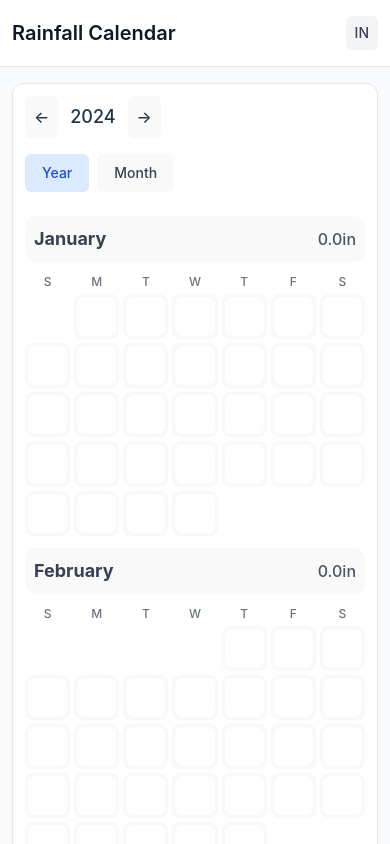
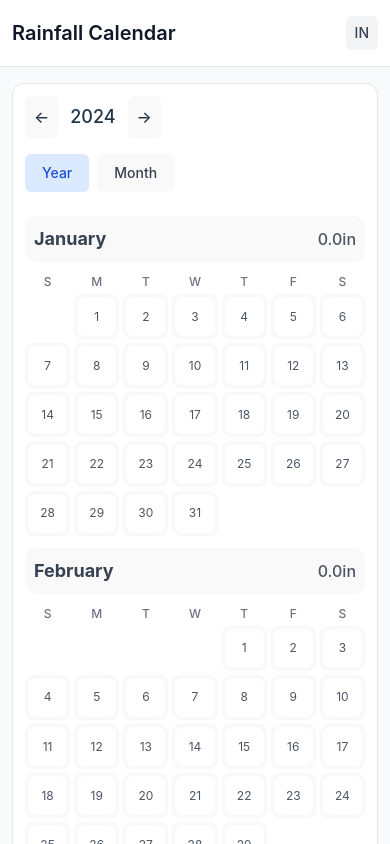
Before and after one commit to rainiernate/rainfallcalculator, a React (Vite) app: page / in a window 390 px wide. Shown: the top 844 px of the page. Built offline with nearby package versions, Linux system fonts and the light colour scheme; no server answers; the HTML template or start-up script is replaced by a standard one.

Commit message:
Mobile improvements

```diff
--- a/src/App.tsx
+++ b/src/App.tsx
@@ -3,8 +3,7 @@ import { format, addMonths, subMonths } from 'date-fns';
 import { CalendarState } from './types';
 import DataPanel from './components/DataPanel';
 import { fetchRainfallData } from './services/noaaApi';
-import YearView from './components/Calendar/YearView';
-import MonthView from './components/Calendar/MonthView';
+import Calendar from './components/Calendar';
 
 function App() {
   const [calendarState, setCalendarState] = useState<CalendarState>({
@@ -173,21 +172,14 @@ function App() {
                 </div>
 
                 {/* Calendar View */}
-                {calendarState.viewLevel === 'year' ? (
-                  <YearView
-                    selectedDate={calendarState.selectedDate}
-                    onDateSelect={handleDateSelect}
-                    data={rainfallData}
-                    unit={calendarState.unit}
-                  />
-                ) : (
-                  <MonthView
-                    selectedDate={calendarState.selectedDate}
-                    onDateSelect={handleDateSelect}
-                    data={rainfallData}
-                    unit={calendarState.unit}
-                  />
-                )}
+                <Calendar
+                  viewLevel={calendarState.viewLevel}
+                  selectedDate={calendarState.selectedDate}
+                  unit={calendarState.unit}
+                  onDateSelect={handleDateSelect}
+                  onViewChange={handleViewChange}
+                  data={rainfallData}
+                />
               </div>
             </div>
 
--- a/src/components/Calendar/Calendar.tsx
+++ b/src/components/Calendar/Calendar.tsx
@@ -6,7 +6,15 @@ import YearView from './YearView';
 import MonthView from './MonthView';
 import InfoPanel from '../InfoPanel/InfoPanel';
 
-const Calendar = ({ viewLevel, selectedDate, unit, onDateSelect }: CalendarViewProps) => {
+interface CalendarProps {
+  viewLevel: 'year' | 'month';
+  selectedDate: Date;
+  unit: string;
+  onDateSelect: (date: Date) => void;
+  onViewChange: (view: 'year' | 'month') => void;
+}
+
+const Calendar = ({ viewLevel, selectedDate, unit, onDateSelect, onViewChange }: CalendarProps) => {
   const [rainfallData, setRainfallData] = useState<RainfallData[]>([]);
   const [loading, setLoading] = useState(true);
   const [error, setError] = useState<string | null>(null);
@@ -79,6 +87,7 @@ const Calendar = ({ viewLevel, selectedDate, unit, onDateSelect }: CalendarViewP
               selectedDate={selectedDate}
               unit={unit}
               onDateSelect={handleDateSelect}
+              onViewChange={onViewChange}
             />
           ) : (
             <MonthView
--- a/src/components/Calendar/MonthView.tsx
+++ b/src/components/Calendar/MonthView.tsx
@@ -66,11 +66,11 @@ const MonthView = ({ data, selectedDate, unit, onDateSelect }: MonthViewProps) =
                 className="aspect-square rounded-lg sm:rounded-xl flex flex-col items-center justify-start p-1 sm:p-2 md:p-4 transition-shadow hover:shadow-lg"
                 style={{ backgroundColor: color }}
               >
-                <span className="text-sm sm:text-xl md:text-2xl lg:text-3xl font-bold">
+                <span className="text-sm sm:text-xl md:text-2xl lg:text-3xl font-normal text-gray-700">
                   {format(day, 'd')}
                 </span>
                 {amount > 0 && window.innerWidth >= 640 && (
-                  <span className="text-xs sm:text-sm md:text-base lg:text-lg font-medium mt-1">
+                  <span className="text-xs sm:text-sm md:text-base lg:text-lg font-medium mt-1 text-gray-600">
                     {convertUnit(amount, 'mm', unit).toFixed(1)}
                   </span>
                 )}
--- a/src/components/Calendar/YearView.tsx
+++ b/src/components/Calendar/YearView.tsx
@@ -1,6 +1,8 @@
-import { format, startOfMonth, endOfMonth, eachDayOfInterval } from 'date-fns';
+import { format } from 'date-fns';
+import { useState } from 'react';
 import { getColorForAmount } from '../../utils/colors';
 import { convertUnit } from '../../utils/units';
+import MobileDataDialog from '../DataPanel/MobileDataDialog';
 
 interface YearViewProps {
   data: { [key: string]: number };
@@ -11,36 +13,45 @@ interface YearViewProps {
 }
 
 const YearView = ({ data, selectedDate, unit, onDateSelect, onViewChange }: YearViewProps) => {
+  const [showMobileDialog, setShowMobileDialog] = useState(false);
   const months = Array.from({ length: 12 }, (_, i) => {
     const date = new Date(selectedDate.getFullYear(), i, 1);
-    const monthStart = startOfMonth(date);
-    const monthEnd = endOfMonth(date);
-    const days = eachDayOfInterval({ start: monthStart, end: monthEnd });
+    const days = [];
+    const tempDate = new Date(date);
 
-    const monthTotal = days.reduce((total, day) => {
+    while (tempDate.getMonth() === i) {
+      days.push(new Date(tempDate));
+      tempDate.setDate(tempDate.getDate() + 1);
+    }
+
+    const total = days.reduce((sum, day) => {
       const dateStr = format(day, 'yyyy-MM-dd');
-      return total + (data[dateStr] || 0);
+      return sum + (data[dateStr] || 0);
     }, 0);
 
-    return {
-      date,
-      days,
-      total: monthTotal
-    };
+    return { date, days, total };
   });
 
-  const handleMonthClick = (index: number) => {
-    onDateSelect(months[index].date);
+  const handleMonthClick = (date: Date) => {
+    onDateSelect(date);
     onViewChange('month');
+  };
+
+  const handleDateClick = (date: Date) => {
+    onDateSelect(date);
+    // Only show mobile dialog on smaller screens
+    if (window.innerWidth < 1024) {
+      setShowMobileDialog(true);
+    }
   };
 
   return (
     <div className="grid grid-cols-1 xs:grid-cols-2 lg:grid-cols-4 gap-3 sm:gap-6">
-      {months.map((month, index) => (
+      {months.map((month) => (
         <div key={format(month.date, 'M')} className="space-y-3 sm:space-y-4">
           <button
             className="w-full flex justify-between items-baseline p-2 sm:p-3 rounded-xl hover:bg-gray-50"
-            onClick={() => handleMonthClick(index)}
+            onClick={() => handleMonthClick(month.date)}
           >
             <h3 className="text-lg sm:text-xl font-bold text-gray-700">{format(month.date, 'MMMM')}</h3>
             <div className="text-base sm:text-lg font-medium text-gray-600">
@@ -57,7 +68,7 @@ const YearView = ({ data, selectedDate, unit, onDateSelect, onViewChange }: Year
                 aria-label={day}
                 role="columnheader"
               >
-                {day[0]}
+                {window.innerWidth < 640 ? day[0] : day[0]}
               </div>
             ))}
 
@@ -76,19 +87,31 @@ const YearView = ({ data, selectedDate, unit, onDateSelect, onViewChange }: Year
                 <button
                   key={dateStr}
                   className="p-0.5"
-                  onClick={() => onDateSelect(day)}
+                  onClick={() => handleDateClick(day)}
                   title={`${format(day, 'MMM d')}: ${convertUnit(amount, 'mm', unit).toFixed(1)}${unit}`}
                 >
                   <div
-                    className="aspect-square rounded-lg transition-shadow hover:shadow-lg"
+                    className="aspect-square rounded-lg transition-shadow hover:shadow-lg relative"
                     style={{ backgroundColor: color }}
-                  ></div>
+                  >
+                    <span className="absolute inset-0 flex items-center justify-center text-xs sm:text-sm font-normal text-gray-600">
+                      {format(day, 'd')}
+                    </span>
+                  </div>
                 </button>
               );
             })}
           </div>
         </div>
       ))}
+
+      <MobileDataDialog
+        date={selectedDate}
+        data={data}
+        unit={unit}
+        isOpen={showMobileDialog}
+        onClose={() => setShowMobileDialog(false)}
+      />
     </div>
   );
 };
```
